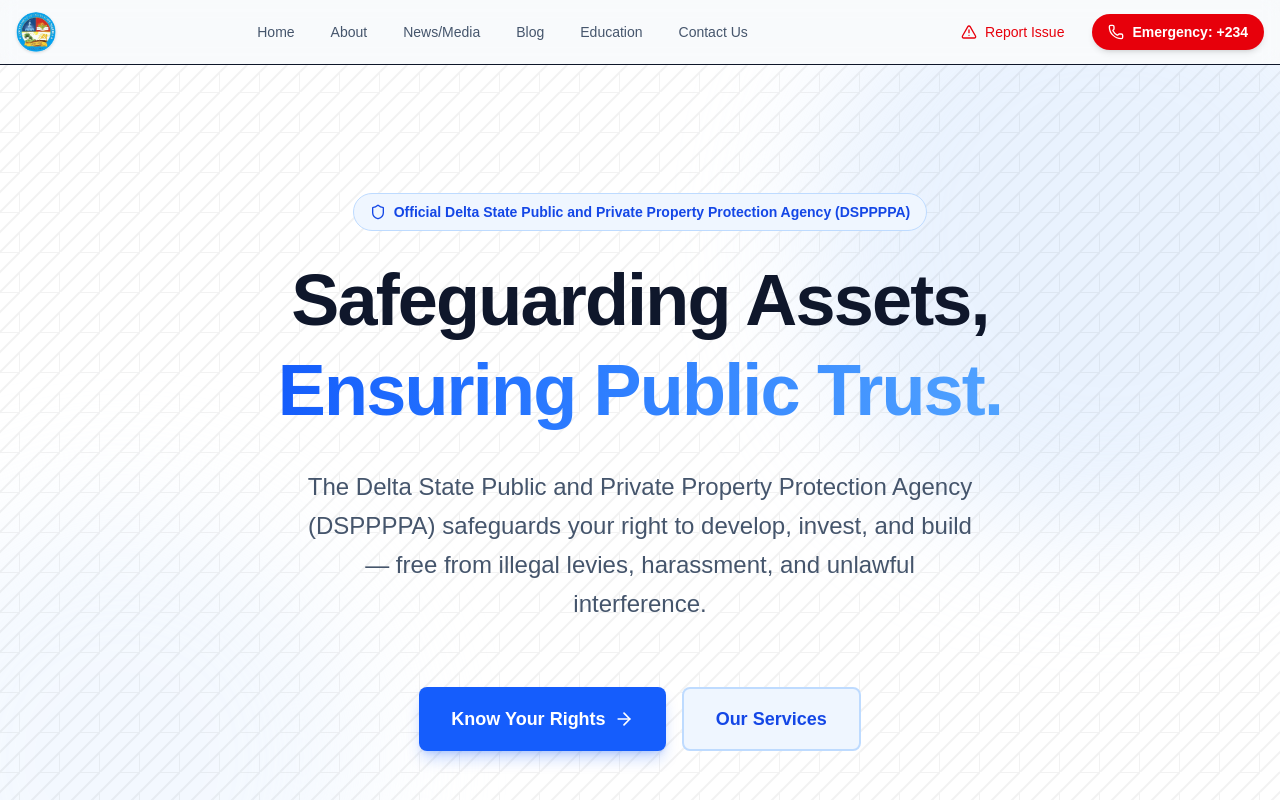
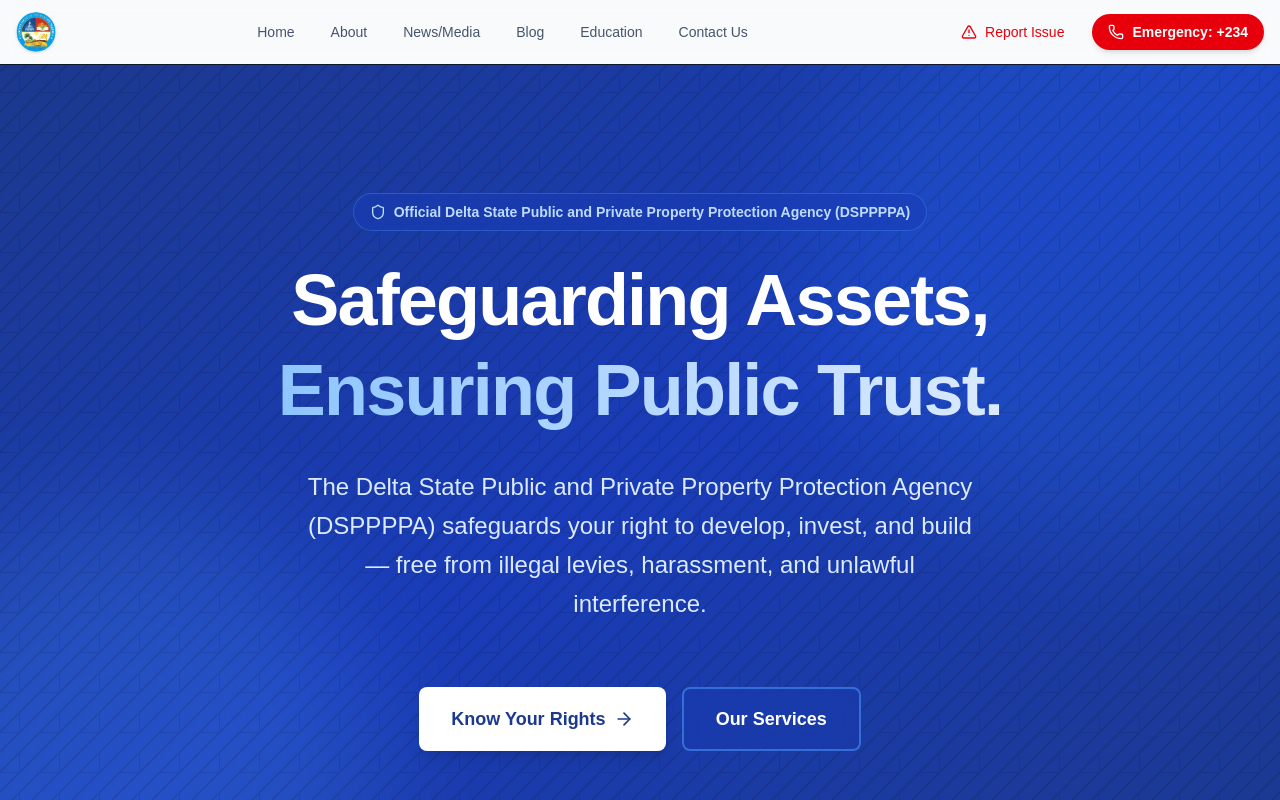
Before and after one commit to cloudpilothq/pppa, a Next.js app: page / in a window 1280 px wide. Shown: the top 800 px of the page. Built offline with nearby package versions, Linux system fonts and the light colour scheme.

Commit message:
Change homepage hero background to blue per user request

```diff
--- a/src/app/page.tsx
+++ b/src/app/page.tsx
@@ -9,41 +9,41 @@ export default function HomePage() {
   return (
     <div className="flex flex-col min-h-screen">
       {/* Hero Section */}
-      <section className="relative bg-white text-slate-900 py-24 lg:py-32 overflow-hidden items-center flex border-b border-slate-100">
+      <section className="relative bg-gradient-to-br from-blue-900 via-blue-800 to-blue-900 text-white py-24 lg:py-32 overflow-hidden items-center flex border-b border-blue-800">
         {/* Background Effects */}
         <div className="absolute inset-0 z-0">
-          <div className="absolute top-0 right-0 -mr-32 -mt-32 w-[600px] h-[600px] bg-blue-100 rounded-full filter blur-3xl opacity-60"></div>
-          <div className="absolute bottom-0 left-0 -ml-32 -mb-32 w-[500px] h-[500px] bg-blue-50 rounded-full filter blur-3xl opacity-70"></div>
-          <div className="absolute inset-0 bg-[url('/grid.svg')] opacity-5 bg-center"></div>
+          <div className="absolute top-0 right-0 -mr-32 -mt-32 w-[600px] h-[600px] bg-blue-500 rounded-full filter blur-3xl opacity-20"></div>
+          <div className="absolute bottom-0 left-0 -ml-32 -mb-32 w-[500px] h-[500px] bg-blue-400 rounded-full filter blur-3xl opacity-20"></div>
+          <div className="absolute inset-0 bg-[url('/grid.svg')] opacity-10 bg-center"></div>
         </div>
 
         <div className="container mx-auto px-4 relative z-10">
           <div className="max-w-4xl mx-auto text-center space-y-8">
-            <div className="inline-flex items-center gap-2 px-4 py-2 rounded-full bg-blue-50 border border-blue-200 text-blue-700 text-sm font-semibold mx-auto mb-6">
+            <div className="inline-flex items-center gap-2 px-4 py-2 rounded-full bg-blue-800/50 border border-blue-400/30 text-blue-200 text-sm font-semibold mx-auto mb-6 backdrop-blur-sm">
               <Shield className="h-4 w-4" />
               <span>Official Delta State Public and Private Property Protection Agency (DSPPPPA)</span>
             </div>
 
-            <h1 className="text-5xl md:text-7xl font-extrabold tracking-tight leading-tight text-slate-900">
+            <h1 className="text-5xl md:text-7xl font-extrabold tracking-tight leading-tight text-white">
               Safeguarding Assets, <br />
-              <span className="bg-clip-text text-transparent bg-gradient-to-r from-blue-600 to-blue-400">Ensuring Public Trust.</span>
+              <span className="bg-clip-text text-transparent bg-gradient-to-r from-blue-300 to-blue-100">Ensuring Public Trust.</span>
             </h1>
 
-            <p className="text-xl md:text-2xl text-slate-600 max-w-2xl mx-auto leading-relaxed">
+            <p className="text-xl md:text-2xl text-blue-100 max-w-2xl mx-auto leading-relaxed">
               The Delta State Public and Private Property Protection Agency (DSPPPPA) safeguards your right to develop, invest, and build — free from illegal levies, harassment, and unlawful interference.
             </p>
 
             <div className="flex flex-col sm:flex-row gap-4 justify-center pt-8">
               <Link
                 href="/rights"
-                className="inline-flex items-center justify-center px-8 py-4 text-lg font-bold text-white bg-blue-600 rounded-lg hover:bg-blue-700 transition-all shadow-lg shadow-blue-600/25 active:scale-95 transform"
+                className="inline-flex items-center justify-center px-8 py-4 text-lg font-bold text-blue-900 bg-white rounded-lg hover:bg-blue-50 transition-all shadow-lg active:scale-95 transform"
               >
                 Know Your Rights
                 <ArrowRight className="ml-2 h-5 w-5" />
               </Link>
               <Link
                 href="/services"
-                className="inline-flex items-center justify-center px-8 py-4 text-lg font-bold text-blue-700 border-2 border-blue-200 bg-blue-50 rounded-lg hover:bg-blue-100 hover:border-blue-300 transition-all active:scale-95 transform"
+                className="inline-flex items-center justify-center px-8 py-4 text-lg font-bold text-white border-2 border-blue-400/50 bg-blue-800/30 rounded-lg hover:bg-blue-800/50 hover:border-blue-400 transition-all active:scale-95 transform backdrop-blur-sm"
               >
                 Our Services
               </Link>
@@ -51,6 +51,7 @@ export default function HomePage() {
           </div>
         </div>
       </section>
+
 
 
       {/* Quick Access Grid */}
```
